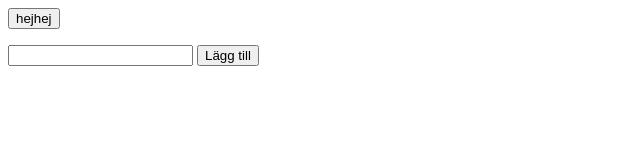
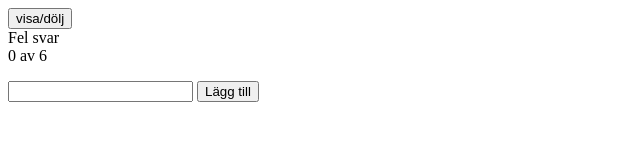
Before and after one commit to flamingosolid/code, a plain HTML site: page bullsandcows/index.html in a window 1280 px wide. Shown: the whole page, without its empty margins (0-640 px from the left). Drawn offline with Linux system fonts and the light colour scheme.

Commit message:
guesslimit addeddedd

```diff
--- a/bullsandcows/game.js
+++ b/bullsandcows/game.js
@@ -1,7 +1,7 @@
 function startGame() {
   const secretWords = [
     "ananas",
-    /*"apelsin",
+    "apelsin",
     "aprikos",
     "banan",
     "carambola",
@@ -25,15 +25,27 @@ function startGame() {
     "päron",
     "satsuma",
     "sharon",
-  "äpple",*/
+    "äpple",
   ];
   const form = document.getElementById("addItem");
   const guessedWords = document.getElementById("list");
   let secret;
-
+  let maxWrong = 6;
+  let mistakes = 0;
+  function updatemaxWrong() {
+    document.getElementById("maxWrong").innerHTML = maxWrong;
+  }
+  function updateMistakes() {
+    document.getElementById("mistakes").innerHTML = mistakes;
+  }
   function newGame() {
     secret = secretWords[Math.floor(Math.random() * secretWords.length)];
+    guessedWords.innerHTML = "";
+    mistakes = 0;
+    updateMistakes();
   }
+
+  updatemaxWrong();
 
   function makeGuess() {
     const guess = document.getElementById("nameField").value;
@@ -44,7 +56,6 @@ function startGame() {
     const lowerCaseGuess = guess.toLowerCase();
     if (lowerCaseGuess.length !== secret.length) {
       alert("ordet måste vara " + secret.length + " tecken långt");
-
       return;
     }
 
@@ -61,6 +72,14 @@ function startGame() {
         } else if (secret.includes(currentLetter)) {
           cows++;
         }
+      }
+
+      mistakes++;
+      updateMistakes();
+      if (mistakes === maxWrong) {
+        alert("Game Over");
+        newGame();
+        return;
       }
 
       const guessedWord = document.createElement("li");
--- a/bullsandcows/index.html
+++ b/bullsandcows/index.html
@@ -3,7 +3,9 @@
   <head> </head>
   <body>
     <div id="container">
-      <button id="hidelist">hejhej</button>
+      <button id="hidelist">visa/dölj</button>
+      <div>Fel svar</div>
+      <span id="mistakes">0</span> <span>av</span> <span id="maxWrong"></span>
       <ul id="list"></ul>
       <form id="addItem">
         <input id="nameField" type="text" />
--- a/bullsandcows/style-.css
+++ b/bullsandcows/style-.css
@@ -0,0 +1,3 @@
+ul {
+  transition: opacity 0.5s ease 0s;
+}
```
Lines whose indentation alone changed are shown as unchanged.
